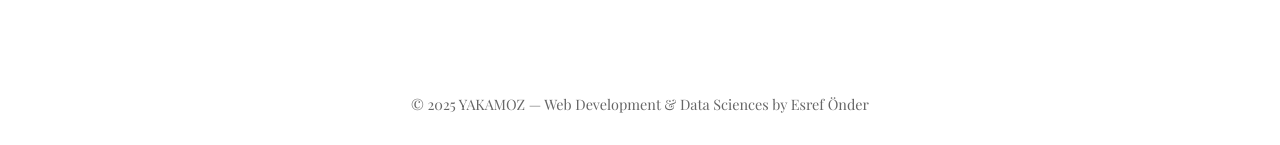
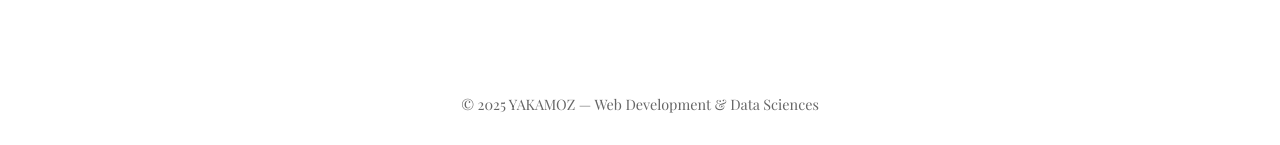
Before and after one commit to esenon/YAKAMOZ, a plain HTML site: page services.html in a window 1280 px wide. Shown: the part 912-1057 px from the top of the page. Drawn offline with nearby package versions, Linux system fonts and the light colour scheme.

Commit message:
Update services.html

```diff
--- a/services.html
+++ b/services.html
@@ -158,7 +158,7 @@
   </main>
 
   <footer>
-    &copy; 2025 YAKAMOZ — Web Development & Data Sciences by Esref Önder
+    &copy; 2025 YAKAMOZ — Web Development & Data Sciences
   </footer>
 
 </body>
```
